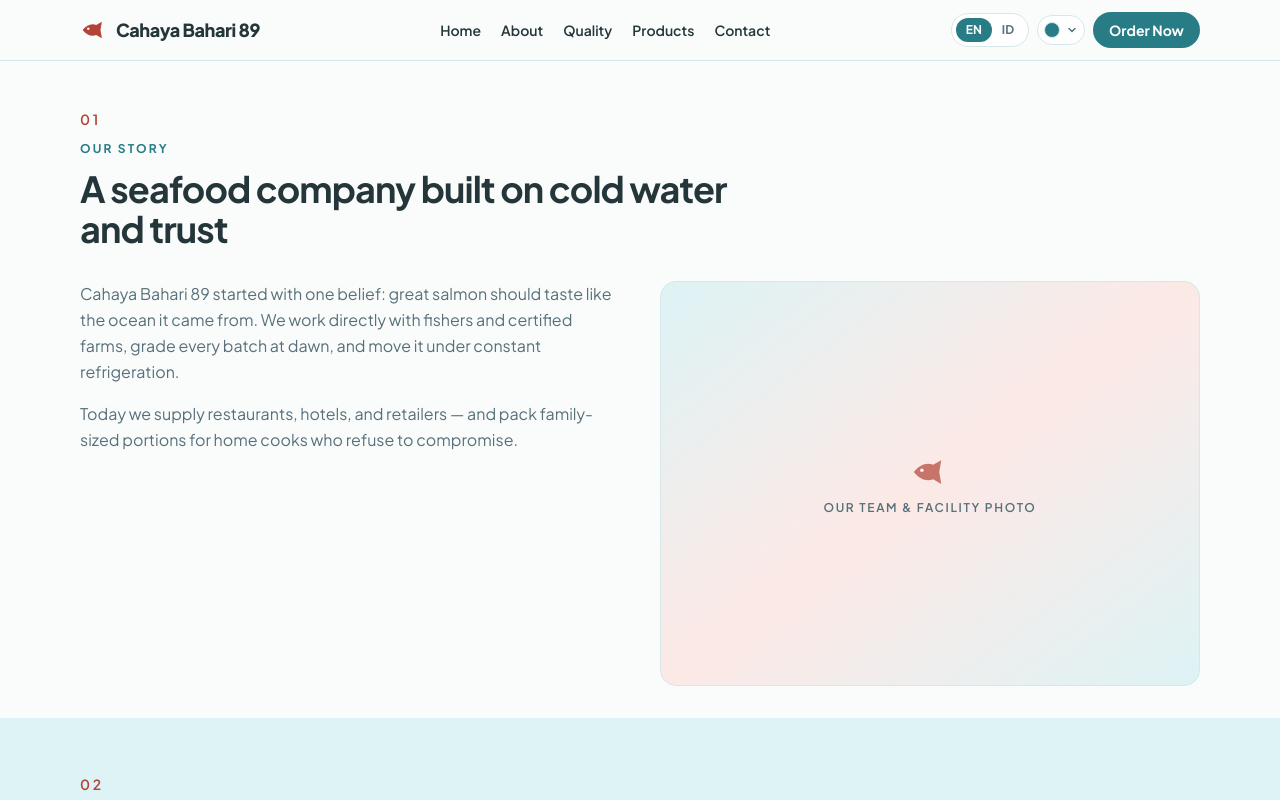
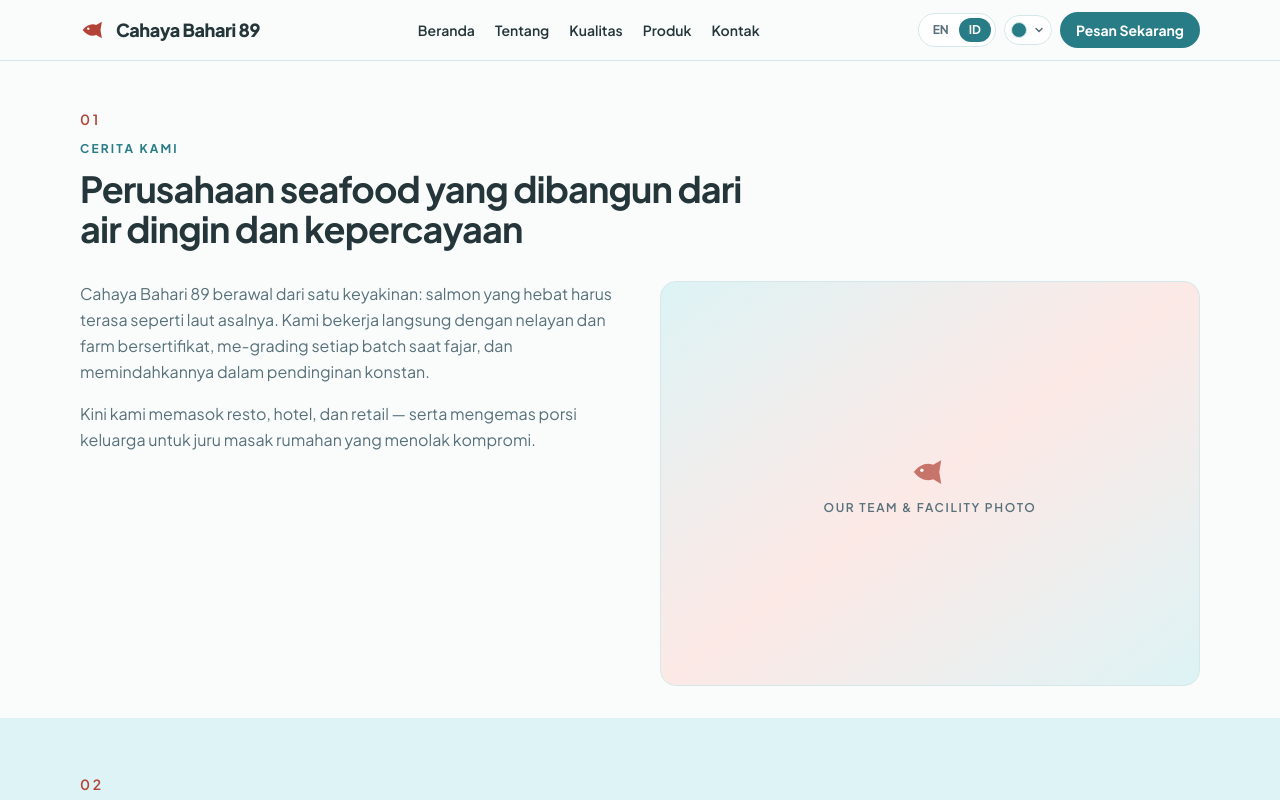
Before and after one commit to redzjovi/cahayabahari89, a SvelteKit app in the folder apps/web/: page /about in a window 1280 px wide. Shown: the top 800 px of the page. Built offline with nearby package versions, Linux system fonts and the light colour scheme.

Commit message:
fix: update default language to Indonesian in HTML and locale store

```diff
--- a/apps/web/src/app.html
+++ b/apps/web/src/app.html
@@ -1,5 +1,5 @@
 <!doctype html>
-<html lang="en" data-theme="fresh-ocean">
+<html lang="id" data-theme="fresh-ocean">
 	<head>
 		<meta charset="utf-8" />
 		<meta name="viewport" content="width=device-width, initial-scale=1" />
--- a/apps/web/src/lib/locale.svelte.ts
+++ b/apps/web/src/lib/locale.svelte.ts
@@ -220,7 +220,7 @@ const id: Dict = {
 const dicts: Record<Locale, Dict> = { en, id };
 
 class LocaleStore {
-	current = $state<Locale>('en');
+	current = $state<Locale>('id');
 
 	init() {
 		if (!browser) return;
```
